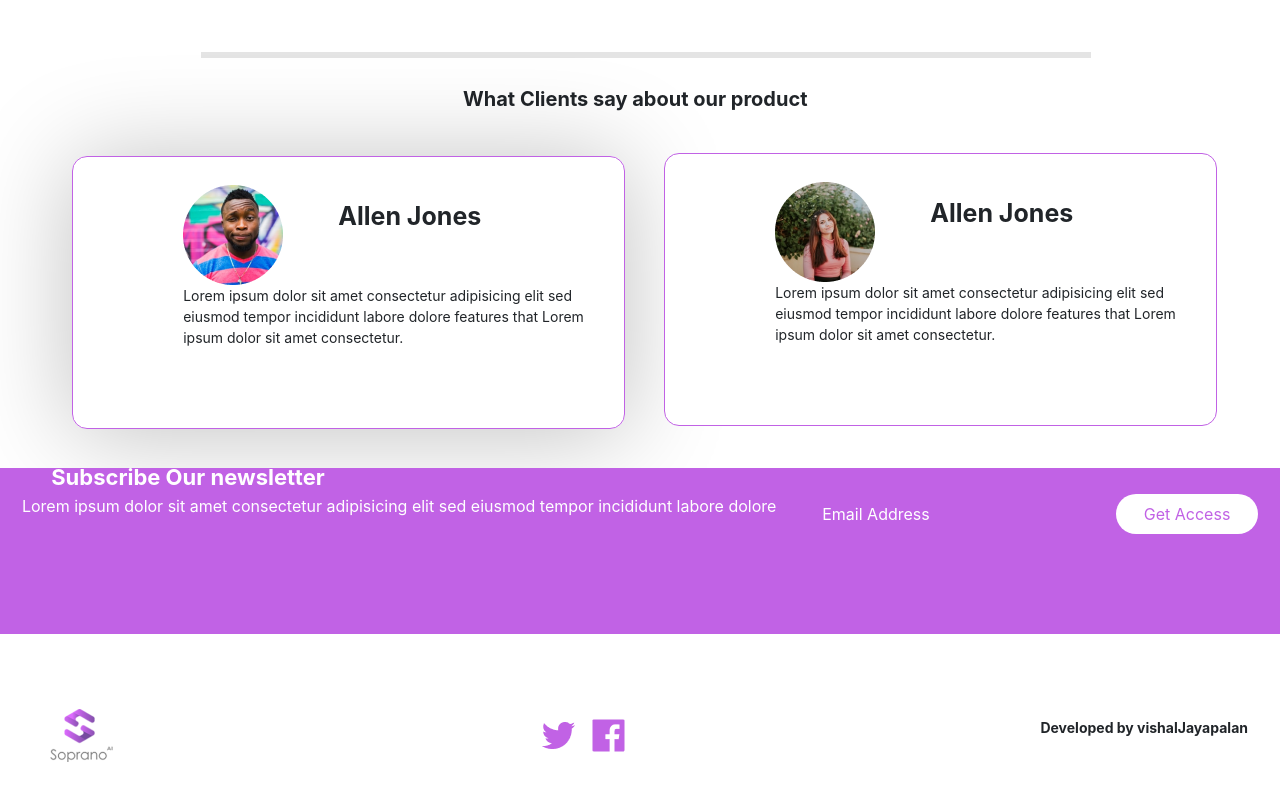
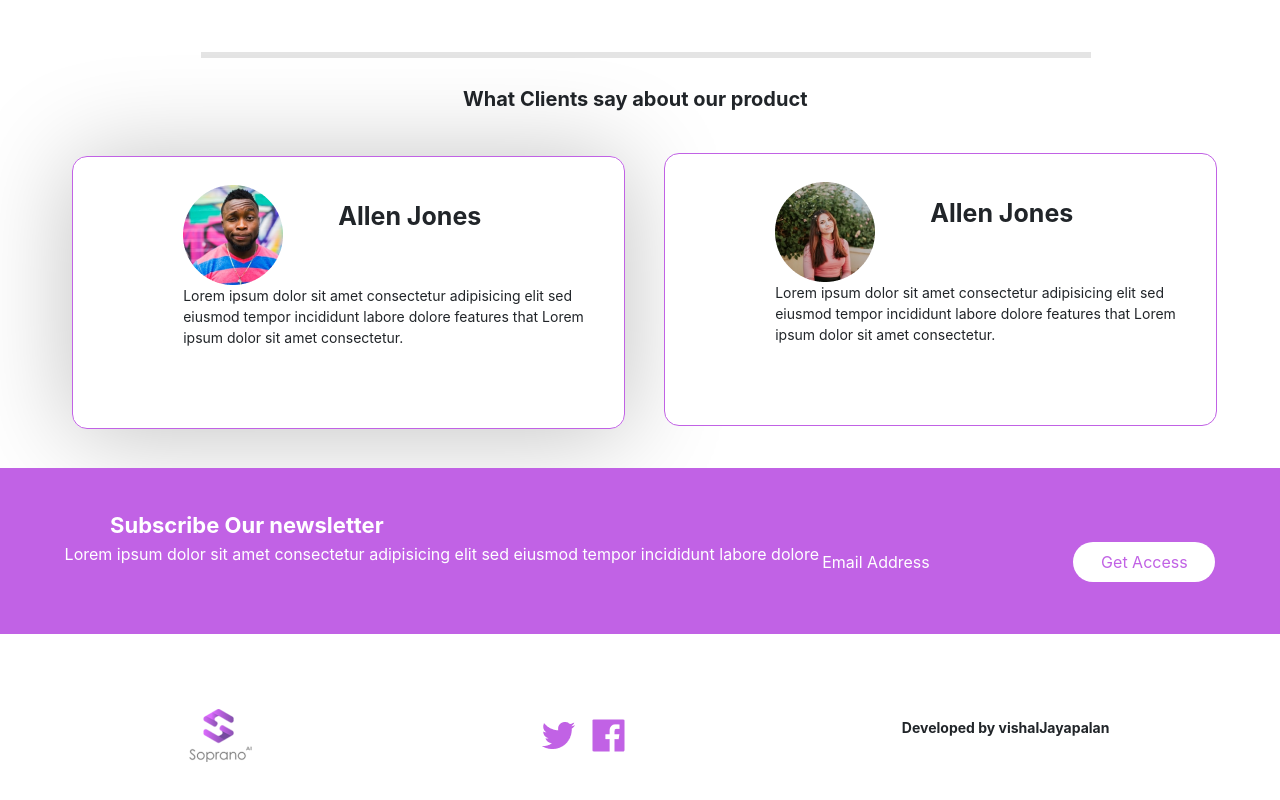
Before and after one commit to vishalJayapalan/singlePageClone, a React (Create React App) app in the folder frontend/: page / in a window 1280 px wide. Shown: the part 1905-2705 px from the top of the page. Built offline with nearby package versions, Linux system fonts and the light colour scheme.

Commit message:
made few styling changes

```diff
--- a/frontend/src/App.css
+++ b/frontend/src/App.css
@@ -79,6 +79,7 @@
   left: 200px;
   top: 961px;
   border: 3px solid #E4E4E4;
+  background-color: #E4E4E4 ;
 
 }
 
@@ -164,6 +165,7 @@
   height: 0px;
   left: 201px;
   top: 1447px;
+  background-color: #E4E4E4 ;
 
   border: 3px solid #E4E4E4;
 }
@@ -337,7 +339,7 @@
   height: 0px;
   left: 201px;
   top: 1941px;
-
+  background-color: #E4E4E4 ;
   border: 3px solid #E4E4E4;
 }
 
@@ -459,7 +461,7 @@
   height: 166px;
   left: 0px;
   top: 2373px;
-  /* padding: 0 5% 0 5% ; */
+  padding: 3em 5% 0 5% ;
   background: #C162E5;
 }
 
@@ -503,7 +505,13 @@
   border-radius: 25px;
 }
 
-.trailContentsContainer{
+/* .trailContentsContainer{
   margin-top: 6.3125em;
+  width: 90vw;
+}
 
-}
+@media screen and (max-width: 700px) {
+  .trailContentsContainer {
+    width: auto;
+  }
+} */
--- a/frontend/src/components/Footer/Footer.css
+++ b/frontend/src/components/Footer/Footer.css
@@ -6,7 +6,7 @@
   top: 2574px;
   background: #FFFFFF;
   display: flex;
-  justify-content: space-between;
+  justify-content: space-around;
   align-items: center;
 }
 
--- a/frontend/src/components/TrailContent/TrailContent.css
+++ b/frontend/src/components/TrailContent/TrailContent.css
@@ -23,6 +23,7 @@
   width:2em;
   height: 0px;
   border: 3px solid darkgreen;
+  background-color: darkgreen ;
 }
 
 .trailContentHeading{
@@ -35,7 +36,13 @@
   overflow-x: auto;
   /* width: 60vw; */
   margin-left: 5em;
-  width: 100%;
+  width: 720px;
+}
+
+@media screen and (max-width: 700px) {
+  .trailContentSubHeadingsContainer {
+    overflow: visible;
+  }
 }
 
 /* @media screen and (max-width: 700px) {
```
Also changed, not shown: 1 other file (tests, documents, lock files or other folders).
